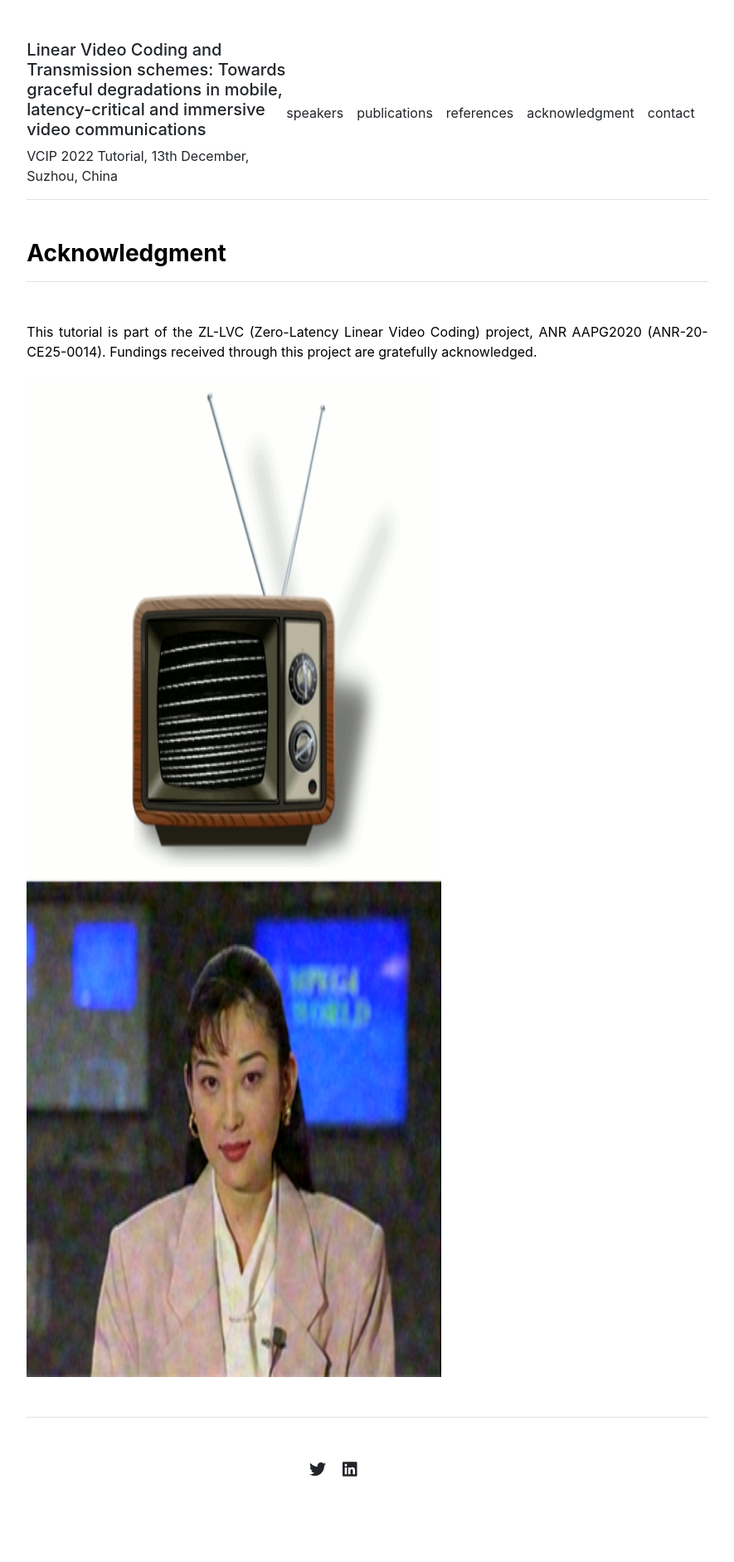
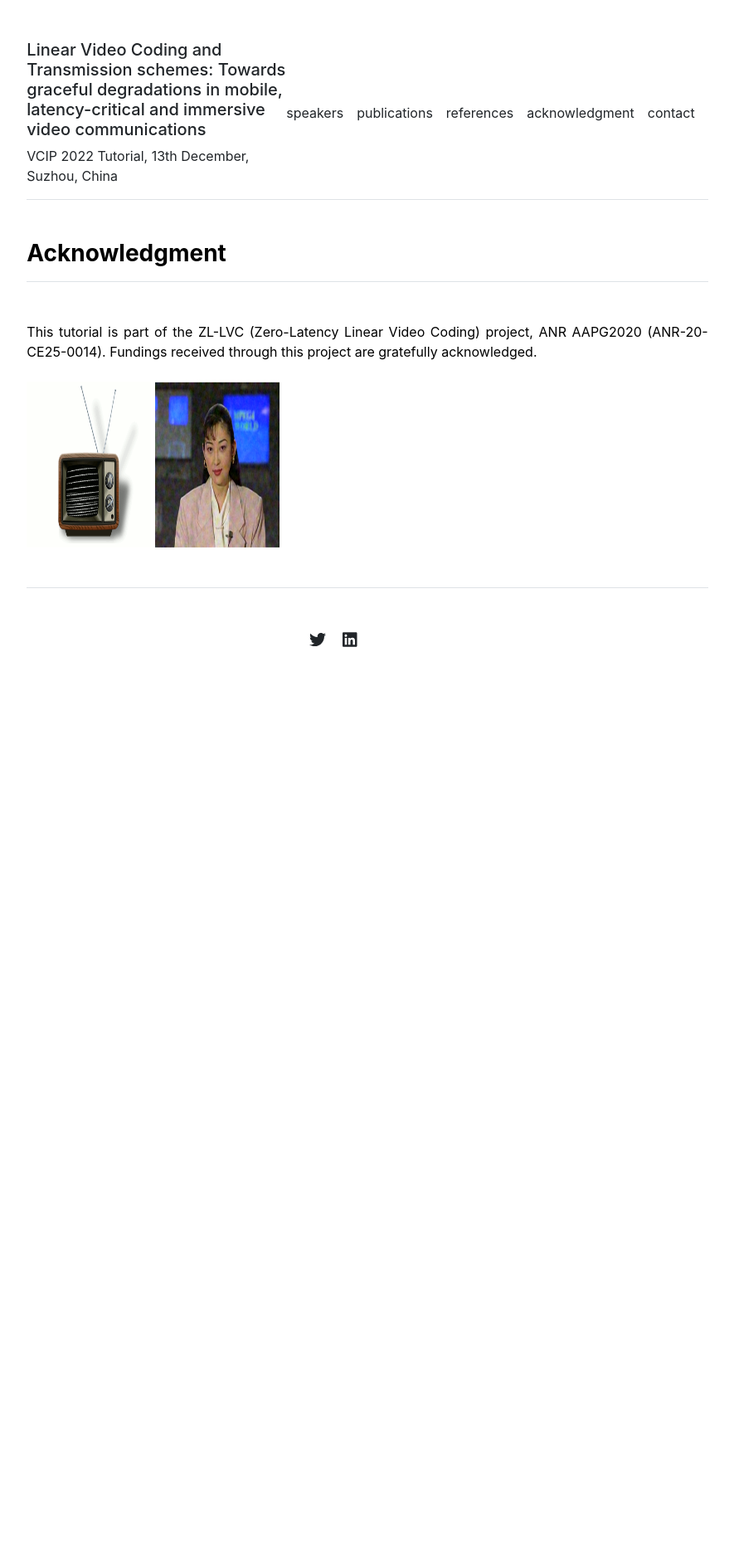
Before and after one commit to XiaYi59/LVCT, a Jekyll site: the page built from acknowledgment.md, in a window 1280 px wide. Shown: the whole page at 83% size, without its empty margins (197-1082 px from the left). Built offline with Jekyll 4.4.1, drawn with Linux system fonts in a browser that asks for light colours; after the commit the page ends 900 px from its top, so only the background shows below that.

Commit message:
Update acknowledgment.html

```diff
--- a/_layouts/acknowledgment.html
+++ b/_layouts/acknowledgment.html
@@ -8,6 +8,6 @@ layout: default
     <div style="text-align: justify"> This tutorial is part of the ZL-LVC (Zero-Latency Linear Video Coding) project, ANR AAPG2020 (ANR-20-CE25-0014).
     Fundings received through this project are gratefully acknowledged.
     </div><br>
-    <img src="assets/img/404-static.gif" width="500" height="600"> <img src="assets/img/image2.png" width="500" height="600">
+    <img src="assets/img/404-static.gif" width="150" height="200"> <img src="assets/img/image2.png" width="150" height="200">
   </div>
 </div>
```
